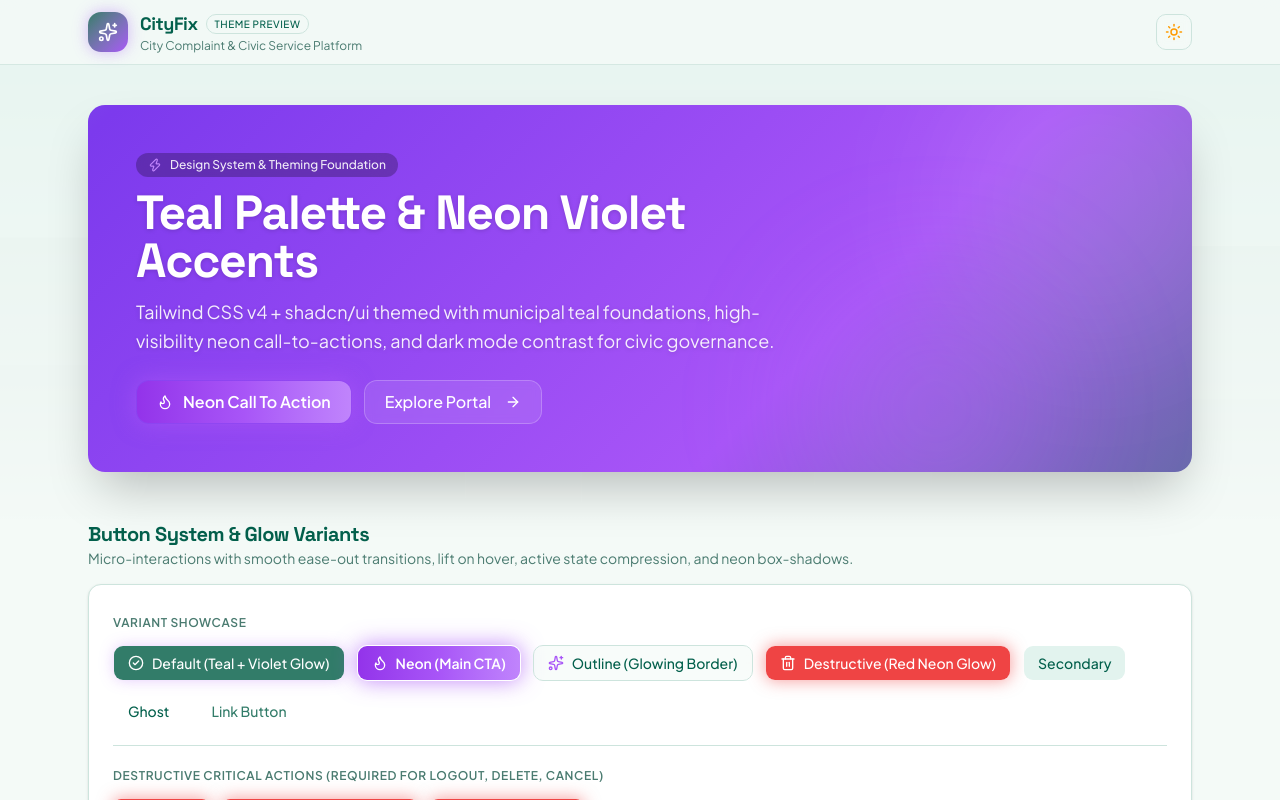
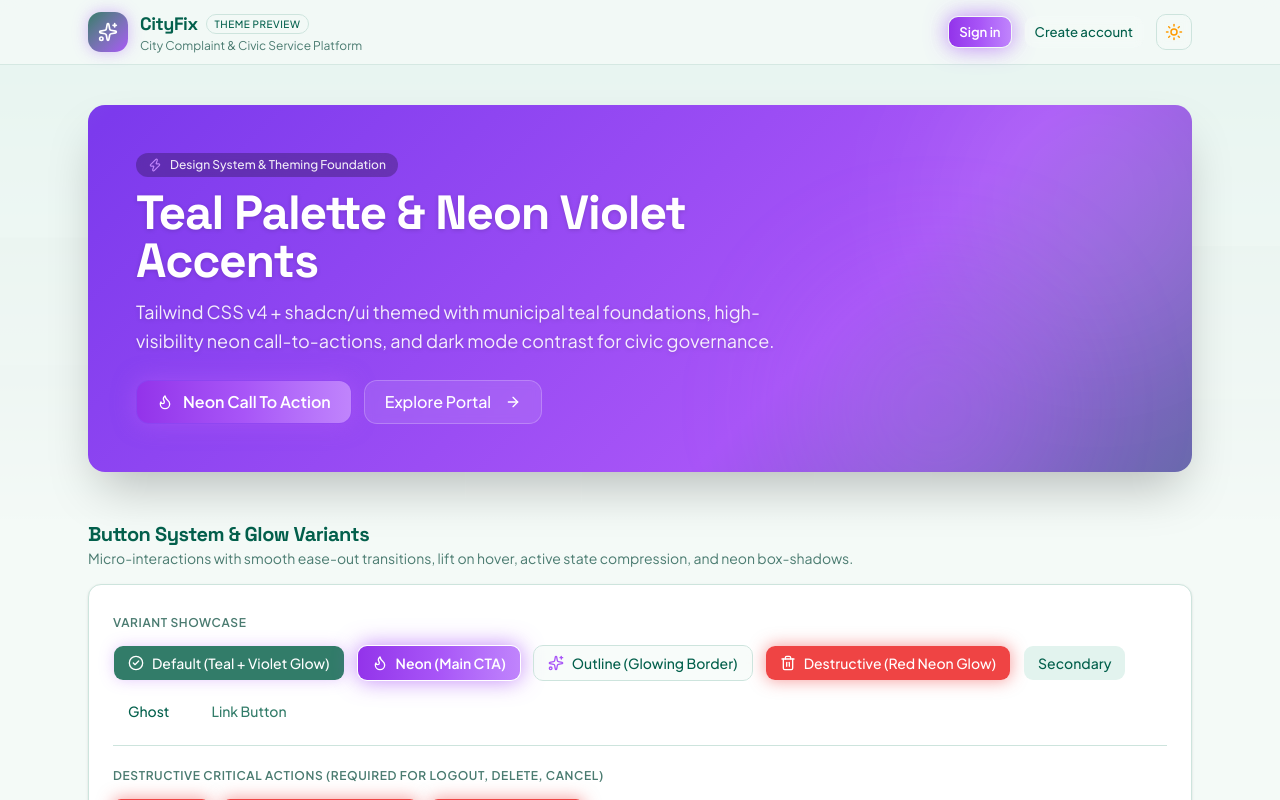
Before and after one commit to Fahim7600/City-Complaint-Platform-Forntend, a Next.js app: page / in a window 1280 px wide. Shown: the top 800 px of the page. Built offline with nearby package versions, Linux system fonts and the light colour scheme; no server answers.

Commit message:
feat: warm up backend on auth pages and add temporary home navigation

```diff
--- a/src/app/page.tsx
+++ b/src/app/page.tsx
@@ -1,5 +1,6 @@
+import Link from "next/link";
 import Image from "next/image";
-import { Button } from "@/components/ui/button";
+import { Button, buttonVariants } from "@/components/ui/button";
 import {
   Card,
   CardHeader,
@@ -65,7 +66,20 @@ export default function ThemePreviewPage() {
             </div>
           </div>
 
-          <div className="flex items-center gap-3">
+          <div className="flex items-center gap-2 sm:gap-3">
+            {/* // TEMP: Temporary authentication navigation until full navbar prompt */}
+            <Link
+              href="/login"
+              className={buttonVariants({ variant: "neon", size: "sm" })}
+            >
+              Sign in
+            </Link>
+            <Link
+              href="/register"
+              className={buttonVariants({ variant: "outline", size: "sm" })}
+            >
+              Create account
+            </Link>
             <ThemeToggle />
           </div>
         </div>
--- a/src/components/auth/login-form.tsx
+++ b/src/components/auth/login-form.tsx
@@ -31,6 +31,7 @@ import { Input } from "@/components/ui/input";
 import { Label } from "@/components/ui/label";
 import { Badge } from "@/components/ui/badge";
 import { useAuth } from "@/hooks/use-auth";
+import { apiClient } from "@/lib/axios";
 import { DEMO_ACCOUNTS, type DemoAccount } from "@/lib/demo-accounts";
 import { loginSchema, type LoginFormData } from "@/schemas/auth.schema";
 import type { Role } from "@/types/user";
@@ -45,6 +46,11 @@ export function LoginForm() {
 
   const [showPassword, setShowPassword] = React.useState(false);
   const [activeDemoRole, setActiveDemoRole] = React.useState<Role | null>(null);
+
+  // Cold-start warm-up: silently ping backend to wake Render server
+  React.useEffect(() => {
+    apiClient.get("/public/categories").catch(() => {});
+  }, []);
 
   // Show session expired notification if redirected from token expiration
   React.useEffect(() => {
--- a/src/components/auth/register-form.tsx
+++ b/src/components/auth/register-form.tsx
@@ -16,7 +16,7 @@ import { Input } from "@/components/ui/input";
 import { Label } from "@/components/ui/label";
 import { useAuth } from "@/hooks/use-auth";
 import { setTokens } from "@/lib/auth-cookies";
-import { getErrorMessage } from "@/lib/axios";
+import { apiClient, getErrorMessage } from "@/lib/axios";
 import { registerSchema, type RegisterFormData } from "@/schemas/auth.schema";
 import { authService } from "@/services/auth.service";
 import { useAuthStore } from "@/store/auth-store";
@@ -29,6 +29,11 @@ export function RegisterForm() {
 
   const [showPassword, setShowPassword] = React.useState(false);
   const [showConfirmPassword, setShowConfirmPassword] = React.useState(false);
+
+  // Cold-start warm-up: silently ping backend to wake Render server
+  React.useEffect(() => {
+    apiClient.get("/public/categories").catch(() => {});
+  }, []);
 
   const {
     register,
```
